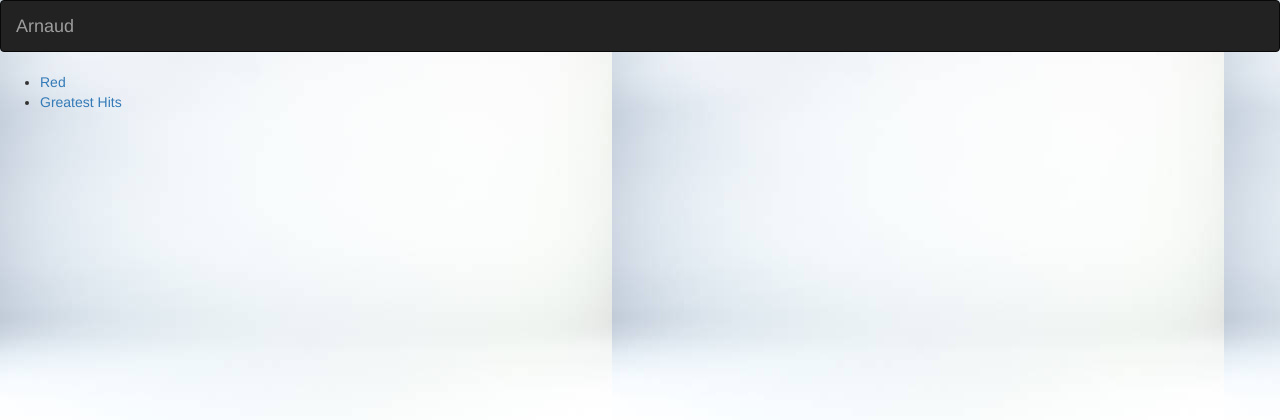
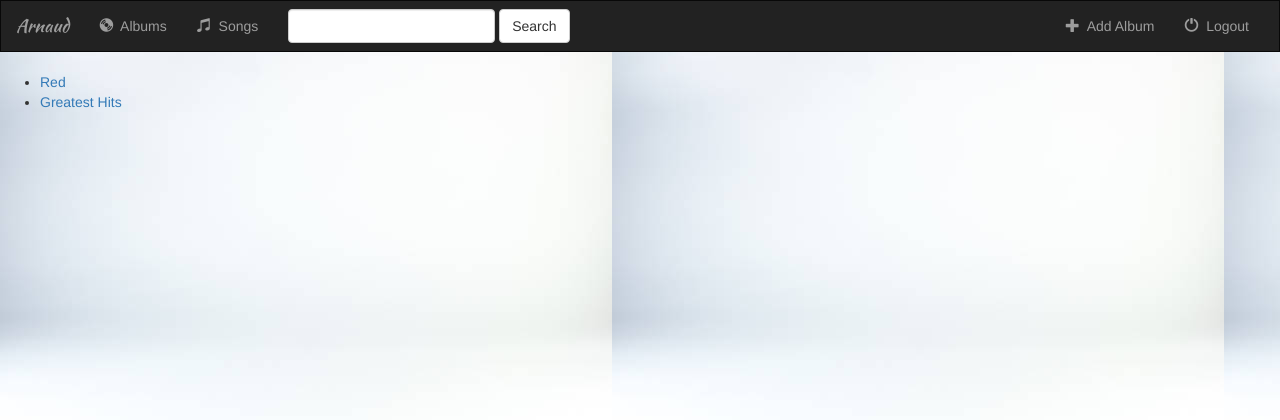
Before and after one commit to CeragioliArnaud/Django-Shop, a Django app: page /music/ in a window 1280 px wide. Shown: the top 420 px of the page. Run offline with Django 3.2, Linux system fonts and the light colour scheme; data comes from the database, SQL or seed files in the repository; both versions use the stored data as it was after the commit; some libraries are stand-ins or nearby versions.

Commit message:
Generic Views

```diff
--- a/website/music/static/music/style.css
+++ b/website/music/static/music/style.css
@@ -1,3 +1,11 @@
-body{
+body {
     background: white url("images/background.jpg")
 }
+
+.navbar {
+    border-radius: 0;
+}
+
+.navbar-brand {
+    font-family: 'Kaushan Script', cursive;
+}
--- /dev/null
+++ b/website/music/templates/music/head.html
@@ -0,0 +1,71 @@
+<!DOCTYPE html>
+<html lang="fr">
+
+<head>
+    <meta charset="UTF-8">
+    <title>{% block title %} Arnaud {% endblock %}</title>
+    <!--Loads the path to your static files-->
+    {% load staticfiles %}
+    <link rel="stylesheet" href="https://maxcdn.bootstrapcdn.com/bootstrap/3.3.7/css/bootstrap.min.css" />
+    <link rel="stylesheet" type="text/css" href="{% static 'music/style.css' %}" />
+    <link href="https://fonts.googleapis.com/css?family=Kaushan+Script" rel="stylesheet">
+    <script src="https://ajax.googleapis.com/ajax/libs/jquery/3.3.1/jquery.min.js"></script>
+    <script src="http://maxcdn.bootstrapcdn.com/bootstrap/3.3.6/js/bootstrap.min.js"></script>
+</head>
+
+<body>
+    <nav class="navbar navbar-inverse">
+        <div class="container-fluid">
+
+            <!--Header-->
+            <div class="navbar-header">
+                <button type="button" class="navbar-toggle" data-toggle="collapse" data-target="#topNavBar">
+                            <span class="icon-bar"></span>
+                            <span class="icon-bar"></span>
+                            <span class="icon-bar"></span>
+                        </button>
+                <a class="navbar-brand " href="{% url 'music:index' %} ">Arnaud</a>
+            </div>
+
+            <!--Items-->
+            <div class="collapse navbar-collapse" id="topNavBar">
+                <ul class="nav navbar-nav">
+                    <li class="">
+                        <a href="{% url 'music:index' %}">
+                            <span class="glyphicon glyphicon-cd" aria-hidden="true"></span>&nbsp; Albums
+                        </a>
+                    </li>
+                    <li class="">
+                        <a href="#">
+                            <span class="glyphicon glyphicon-music" aria-hidden="true"></span>&nbsp; Songs
+                        </a>
+                    </li>
+                </ul>
+
+                <form class="navbar-form navbar-left" role="search" method="get" action="#">
+                    <div class="form-group">
+                        <input type="text" class="form-control" name="query" value="">
+                    </div>
+                    <button type="submit" class="btn btn-default">Search</button>
+                </form>
+
+                <ul class="nav navbar-nav navbar-right">
+                    <li class="">
+                        <a href="#">
+                            <span class="glyphicon glyphicon-plus" aria-hidden="true"></span>&nbsp; Add Album
+                        </a>
+                    </li>
+                    <li class="">
+                        <a href="#">
+                            <span class="glyphicon glyphicon-off" aria-hidden="true"></span>&nbsp; Logout
+                        </a>
+                    </li>
+                </ul>
+
+            </div>
+        </div>
+    </nav>
+    {% block body %} {% endblock %}
+</body>
+
+</html>
--- a/website/music/templates/music/index.html
+++ b/website/music/templates/music/index.html
@@ -1,29 +1,4 @@
-<!--Loads the path to your static files-->
-{% load staticfiles %}
-<link rel="stylesheet" href="https://maxcdn.bootstrapcdn.com/bootstrap/3.3.7/css/bootstrap.min.css" />
-<link rel="stylesheet" type="text/css" href="{% static 'music/style.css' %}" />
-<link href="https://fonts.googleapis.com/css?family=Kaushan+Script" rel="stylesheet">
-<script src="https://code.jquery.com/jquery-3.3.1.slim.min.js" integrity="sha384-q8i/X+965DzO0rT7abK41JStQIAqVgRVzpbzo5smXKp4YfRvH+8abtTE1Pi6jizo" crossorigin="anonymous"></script>
-
-
-<nav class="navbar navbar-inverse">
-    <div class="container-fluid">
-        <!--Header-->
-        <div class="navbar-header">
-            <button type="button" class="navbar-toggle" data-toggle="collapse" data-target="#topNavBar">
-                <span class="icon-bar"></span>
-                <span class="icon-bar"></span>
-                <span class="icon-bar"></span>
-            </button>
-            <a class="navbar-brand " href="{% url 'music:index' %} ">Arnaud</a>
-        </div>
-
-        <!--Items-->
-
-    </div>
-</nav>
-
-{% if all_albums %}
+ {% extends 'music/head.html' %} {% block body %} {% if all_albums %}
 <ul>
     {% for album in all_albums %}
     <li><a href="{% url 'music:detail' album.id %} ">{{ album.album_title }}</a></li>
@@ -31,4 +6,4 @@
 </ul>
 {% else %}
 <h3>Il n'y a pas d'album</h3>
-{% endif %}
+{% endif %} {% endblock %}
--- a/website/music/urls.py
+++ b/website/music/urls.py
@@ -5,12 +5,10 @@ from . import views
 app_name = 'music'
 
 urlpatterns = [
-    # /music/
-    url(r'^$', views.index, name='index'),
 
-    # /music/<album_id>/
-    url(r'^(?P<album_id>[0-9]+)/$', views.detail, name="detail"),
+    url(r'^$', views.IndexView.as_view(), name='index'),
+    url(r'^(?P<pk>[0-9]+)/$', views.DetailView.as_view(), name="detail"),
 
     # /music/<album_id>/favorite/
-    url(r'^(?P<album_id>[0-9]+)/favorite/$', views.favorite, name="favorite"),
+    #url(r'^(?P<album_id>[0-9]+)/favorite/$', views.favorite, name="favorite"),
 ]
--- a/website/music/views.py
+++ b/website/music/views.py
@@ -1,3 +1,21 @@
+#Generic Views
+from django.views import generic
+from .models import Album
+
+class IndexView(generic.ListView):
+    template_name = 'music/index.html'
+    context_object_name= 'all_albums'
+
+    def get_queryset(self):
+        return Album.objects.all()
+
+class DetailView(generic.DetailView):
+    model = Album
+    template_name = 'music/detail.html'
+
+
+"""
+
 from .models import Album, Song
 from django.shortcuts import render, get_object_or_404
 
@@ -27,3 +45,4 @@ def favorite(request, album_id):
         selected_song.is_favorite = True
         selected_song.save()
         return render(request, 'music/detail.html', {'album': album})
+"""
```
Also changed, not shown: website/music/templates/music/detail.html (+12 -10 lines), website/db.sqlite3.
